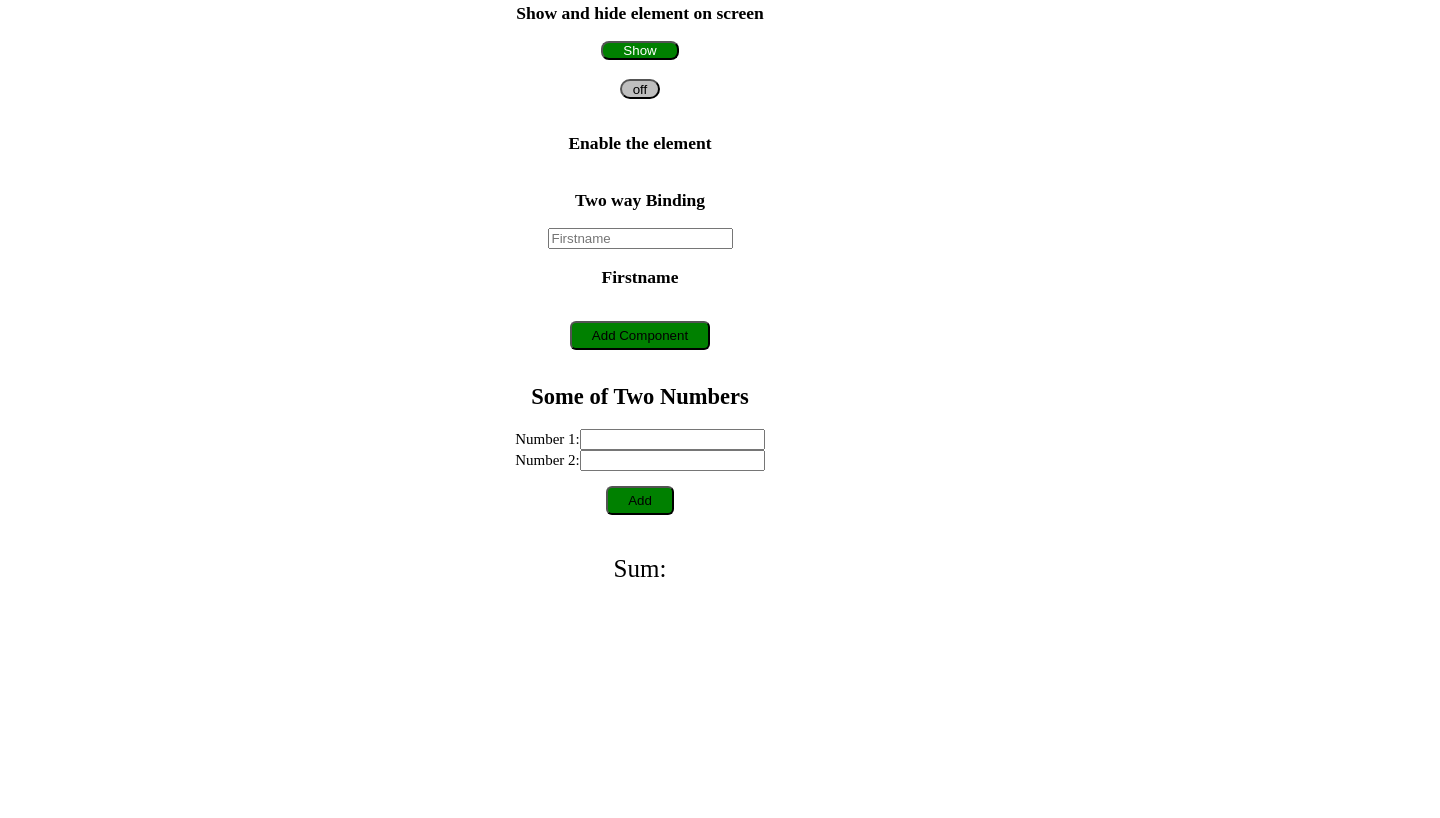
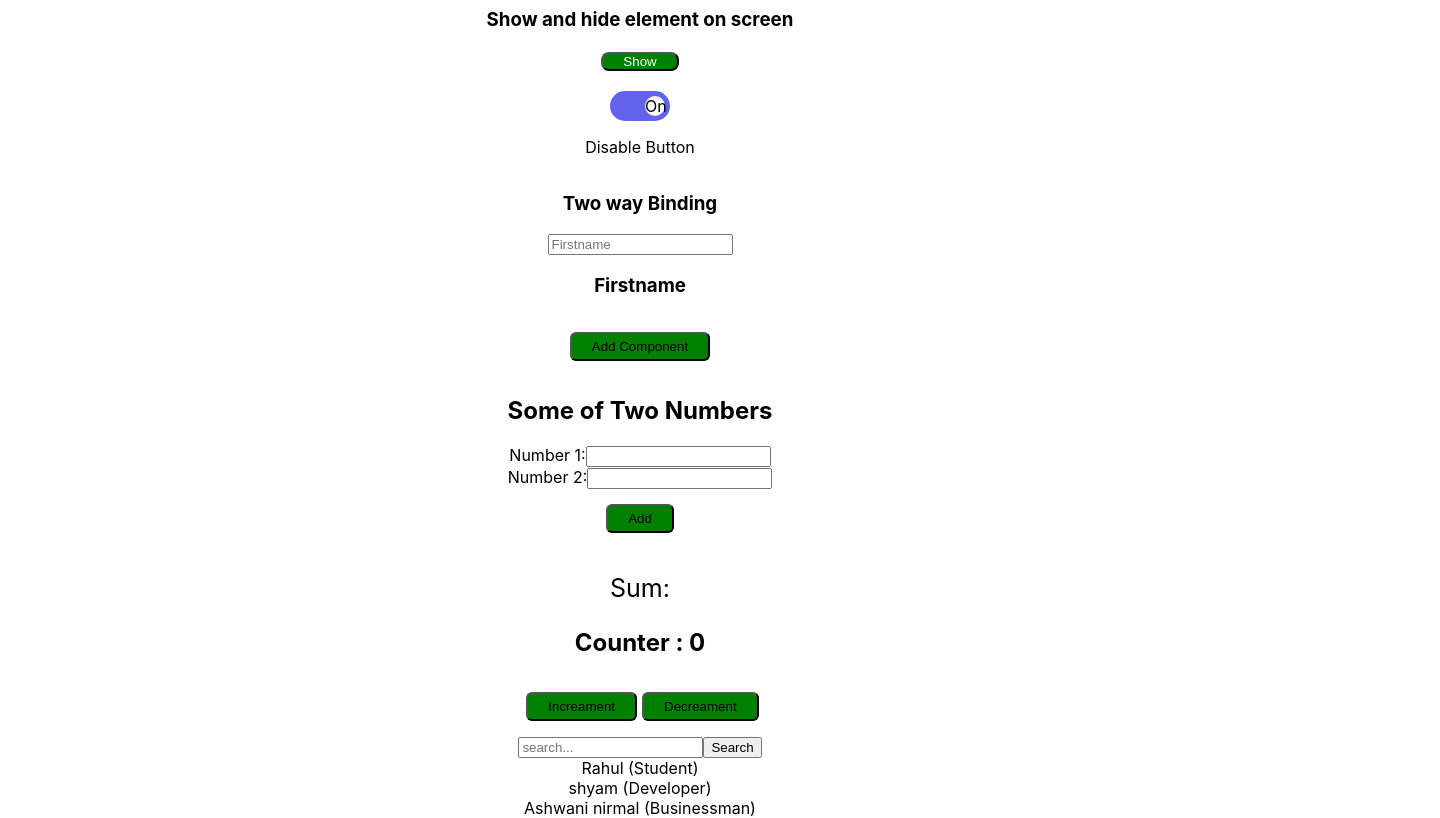
Before and after one commit to ersachin17/assignment, a React (Create React App) app: page / in a window 1280 px wide. Shown: the part 560-1378 px from the top of the page, 1440 px wide, since content can reach past the window. Before the commit the page ends 1176 px from the top, so only its background shows below. Built offline with nearby package versions, Linux system fonts and the light colour scheme.

Commit message:
first commit

```diff
--- a/src/App.js
+++ b/src/App.js
@@ -5,6 +5,8 @@ import Todo from './Component/Todo';
 import React,{ useState } from 'react';
 import Addcomponent from './Component/Addcomponent';
 import Addtwonumb from './Component/Addtwonumb';
+import Increadecremet from './Component/Increadecremet';
+import Searchbar from './Component/Searchbar';
 function App() {
   return (
     <div >
@@ -13,6 +15,8 @@ function App() {
         <Todo/>
         <Addcomponent/>
         <Addtwonumb />
+        <Increadecremet />
+        <Searchbar/>
     </div>
   );
 }
--- a/src/Component/Addcomponent.js
+++ b/src/Component/Addcomponent.js
@@ -23,8 +23,9 @@ inputdata[i] = onChangeValue.target.value;
         {val.map((data,i) => {
             return(
             <div>
+                 <h3>Added Another Compnent</h3>
                 <input value={data } onChange={e => handleChange(e,i)}/>
-               <button onClick={()=> handledelete(i)} >X</button>
+               <button onClick={()=> handledelete(i)} style={{padding:"5px 20px", backgroundColor:"green", margin:"15px 0px", borderRadius:"6px"}} >X</button>
             </div>
             )
         })}
--- /dev/null
+++ b/src/Component/Increadecremet.js
@@ -0,0 +1,20 @@
+import React, { useState } from 'react'
+
+const Increadecremet = () => {
+    const [count, setCount] = useState(0);
+    const onIncreament = () =>{
+        setCount(count +1)
+    }
+    const ondcreament = () =>{
+        setCount(count -1)
+    }
+  return (
+    <div style={{textAlign:"center"}}>
+      <h2>Counter : {count}</h2>
+      <button style={{padding:"5px 20px", backgroundColor:"green", margin:"15px 0px", borderRadius:"6px", margin:"0px 5px"}} onClick={onIncreament} >Increament</button>
+      <button style={{padding:"5px 20px", backgroundColor:"green", margin:"15px 0px", borderRadius:"6px"}} onClick={ondcreament} >Decreament</button>
+    </div>
+  )
+}
+
+export default Increadecremet
--- /dev/null
+++ b/src/Component/Searchbar.js
@@ -0,0 +1,37 @@
+import React, { useState } from 'react'
+
+const Searchbar = () => {
+  const array = [
+         {id:1, name:"Rahul", Work:"Student"},
+         {id:2, name:"shyam", Work:"Developer"},
+         {id:3, name:"Ashwani nirmal", Work:"Businessman"},
+         {id:4, name:"Mishra", Work:"Lawyer"},
+         {id:5, name:"Ashwani", Work:"Policeman"},
+         {id:6, name:"krishna", Work:"Speaker"},
+         {id:7, name:"Vansh", Work:"Sportsman"},
+         {id:8, name:"Rajiv", Work:"Banker"},
+         {id:9, name:"Rahul", Work:"Archetecture"},
+         {id:10, name:"Pradeep", Work:"Student"}
+  ]
+  const [data, setData] = useState(array);
+  const [searchterm, setSearchterm] = useState("")
+  const handlesearch = (e) =>{
+     setSearchterm(e.target.value.toLowerCase());
+     const FilterData = array.filter(item =>
+      item.name.toLowerCase().includes(searchterm) ||
+      item.Work.toLowerCase().includes(searchterm)
+     );
+     setData(FilterData)
+  }
+  return (
+    <div style={{textAlign:"center"}}>
+        <input type='text' placeholder='search...' value={searchterm} onChange={handlesearch} />
+        <button onClick={handlesearch} >Search</button>
+        {data.map((item, id) =>(
+          <li style={{listStyle:"none"}} key={id}>{item.name} ({item.Work})</li>
+        ))}
+    </div>
+  )
+}
+
+export default Searchbar;
--- a/src/Component/Toggle.css
+++ b/src/Component/Toggle.css
@@ -1,43 +1,26 @@
-html{
-  font-size: 62.5%;
+.App{
+  justify-content: center;
+  display: flex;
+  flex-direction: column;
+  align-items: center;
 }
-body{
-  height: 100%;
-  /* display: grid;
-  place-items: center; */
-  display: flex;
-  justify-content: center;
-  align-items: center;
-  font-size: 15px;
+.toggle{
+  background-color: rgb(98, 98, 235);
+  height: 30px;
+  width: 60px;
+  border-radius: 30px;
 }
-.switch{
-  position: relative;
-  display: inline-block;
-  width: 4rem;
-  height: 2rem;
-  background-color: rgba(0, 0, 0, 0.25);
-  border-radius: 2rem;
-  /* transition: all 0.3s linear; */
-
-
+.toggle-left{
+  height: 20px;
+  width: 20px;
+  background-color: white;
+  border-radius: 20px;
+  margin: 5px;
 }
-.switch::after{
-  content: "";
-  position: absolute;
-  top: .1rem;
-  left: .1rem;
-  width: 1.8rem;
-  height: 1.8rem;
-  border-radius: 50%;
-  /* background-color: #fff; */
-  transition: all 0.3s linear;
-  padding: 20px 0;
+.toggleright{
+  height: 20px;
+  width: 20px;
+  background-color: white;
+  margin: 5px 2px 5px 35px;
+  border-radius: 20px;
 }
-input[type="checkbox"]:checked + .switch:after{
-  translate: 2rem 0;
-}
-
-input[type="checkbox"]:checked + .switch{
-background-color: #7983ff;
-
-}
--- a/src/Component/ToggleButton.js
+++ b/src/Component/ToggleButton.js
@@ -1,18 +1,21 @@
-import React, { useState } from 'react';
+import React, { useState } from 'react'
 import './Toggle.css'
-   const ToggleButton = () => {
-    const [isleft, setIsleft] = useState(false);
-        const onchanghandler = () =>{
-            setIsleft(!isleft)
-        }
-    return(
-     <div style={{display:'flex', justifyContent:"center", flexDirection:'column', alignItems:'center'}} >
-         {/* <input type='checkbox'></input> */}
-         {/* <label htmlFor='toggle' className='switch'></label> */}
-         <button  htmlFor='toggle' className='switch' onClick={onchanghandler}> {isleft ? "on" : "off"}</button><br/>
-         <h3>{isleft ? "Disable the element" : "Enable the element"}</h3>
-     </div>
-    )
-};
+const ToggleButton = () => {
+    const [togglebtn, setTogglebtn] = useState(false);
+    const handleclick =() =>{
+        setTogglebtn(!togglebtn)
+        console.log(togglebtn, "value")
+    }
+  return (
+    <div className='App'>
+      <div onClick={handleclick} className='toggle'>
+        {togglebtn ?<div className='toggle-left'>Of</div>:
+        <div className='toggleright'>On</div>}
+      </div>
+      <p>{togglebtn ? "Enable Button" : "Disable Button"}</p>
 
-export default ToggleButton;
+    </div>
+  )
+}
+
+export default ToggleButton
--- a/src/index.css
+++ b/src/index.css
@@ -1,4 +1,4 @@
-/* body {
+body {
   margin: 0;
   font-family: -apple-system, BlinkMacSystemFont, 'Segoe UI', 'Roboto', 'Oxygen',
     'Ubuntu', 'Cantarell', 'Fira Sans', 'Droid Sans', 'Helvetica Neue',
@@ -10,4 +10,4 @@
 code {
   font-family: source-code-pro, Menlo, Monaco, Consolas, 'Courier New',
     monospace;
-} */
+}
```
